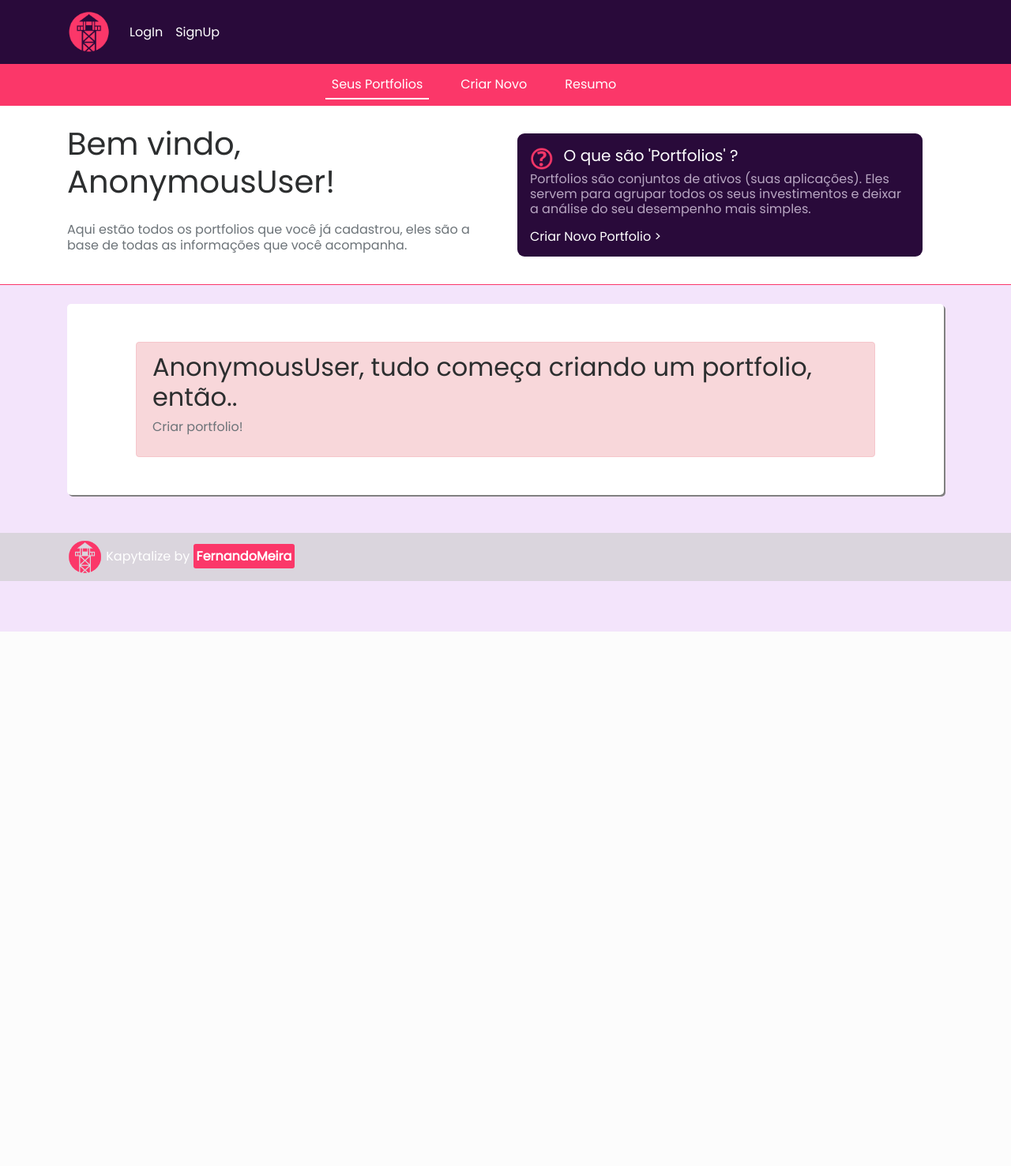
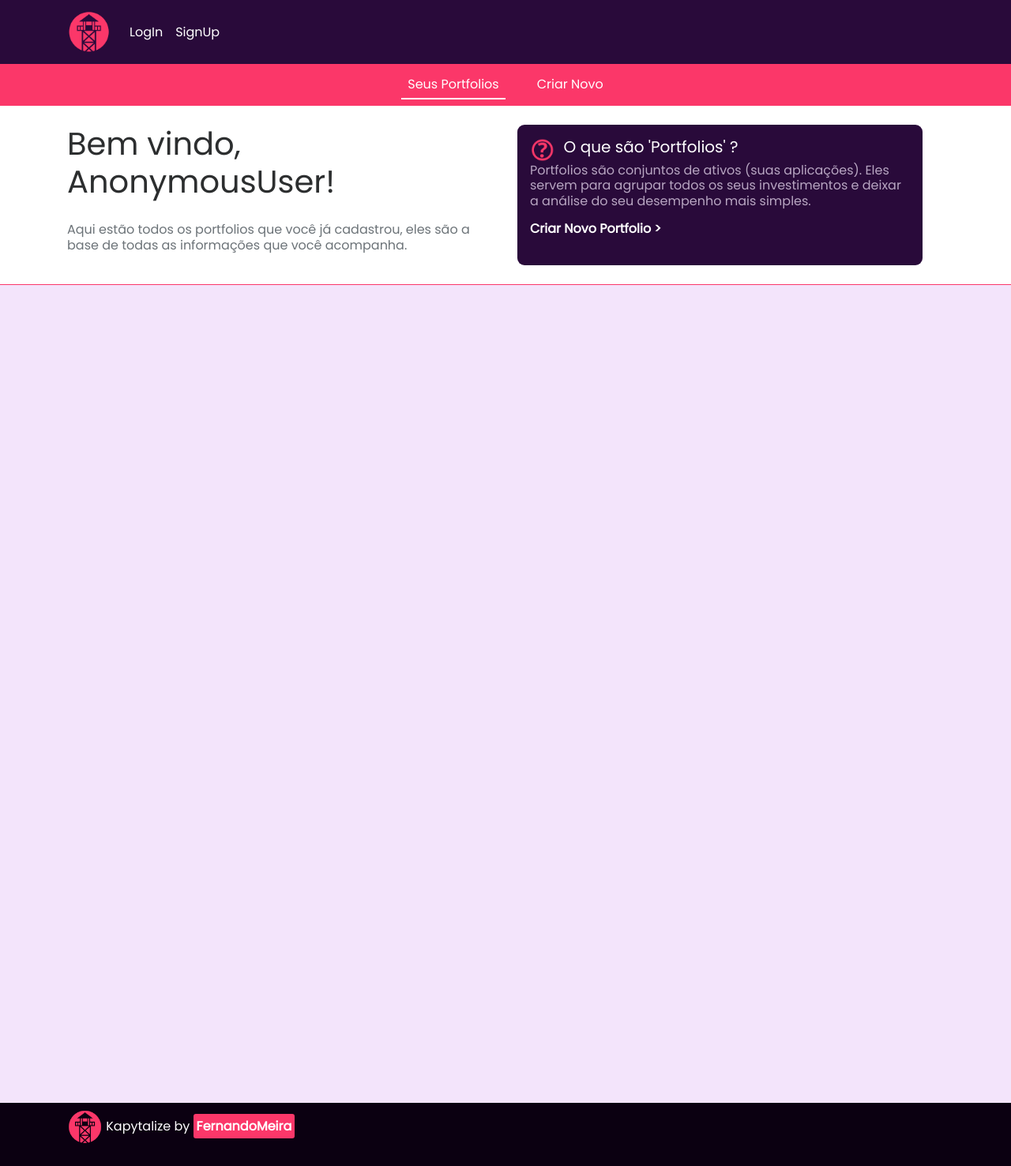
Before and after one commit to fmeiraf/KapytalizeApp, a Django app: page /accounts/logged/ in a window 1280 px wide. Shown: the whole page at 79% size. Before the commit the page ends 800 px from the top, so only its background shows below. Run offline with Django 3.2, Linux system fonts and the light colour scheme; parts of the project's set-up code (start-up, migrations or seed data) failed here and were passed over; some libraries are stand-ins or nearby versions.

Commit message:
added form validation for potfolio creation name duplicate problem, improved design for logged sessions and portfolio list

```diff
--- a/portfolios/models.py
+++ b/portfolios/models.py
@@ -147,6 +147,9 @@
 
     def __str__(self):
         return '{}_{}'.format(self.nome, str(self.user))
+
+    class Meta:
+        unique_together = ('nome', 'user')
 
 class Aplicacao_Custom_Queryset(models.QuerySet):
     def get_tipoAplicacao_list(self, pk):
--- a/portfolios/templates/portfolios/portfolio_list.html
+++ b/portfolios/templates/portfolios/portfolio_list.html
@@ -2,22 +2,81 @@
 {% load staticfiles %}
 {% load bootstrap3 %}
 
+{% block extrahead %}
+  <script type="text/javascript">
+
+  </script>
+{% endblock extrahead %}
+
 {% block extranav %}
   <nav class="navbar navbar-default navbar-expand-lg navbar-secondary mb-0" role="navigation" id="navbar-secondary">
-    <div class="container">
+    <div class="container d-lg-flex justify-content-center">
+      <div class="d-lg-flex justify-content-end">
+        <div class="col-12 col-auto d-lg-flex justify-content-center">
           <ul class="navbar-nav nav-center">
               <li class="nav-item ml-3 mr-3 active"> <a class="nav-link" href="{% url 'portfolios:list' %}">Seus Portfolios</a></li>
               <li class="nav-item ml-3 mr-3"> <a class="nav-link" href="{% url 'portfolios:create' %}">Criar Novo</a></li>
-          <li class="nav-item ml-3 mr-3"> <a class="nav-link" href="{% url 'portfolios:list' %}">Resumo</a></li>
           </ul>
+        </div>
+      </div>
     </div>
   </nav>
 {% endblock extranav %}
 
 {% block pre-content %}
+
+<!-- Modal -->
+<div class="modal fade" id="PortfolioHelpModal" tabindex="-1" role="dialog" aria-labelledby="exampleModalLabel" aria-hidden="true" data-show="{{sem_portfolio|lower}}">
+  <div class="modal-dialog" role="document">
+    <div class="modal-content">
+      <div class="modal-header">
+        <h4 class="modal-title strong-purple" id="exampleModalLabel">Rastreie seus investimentos diariamente em 3 passos:</h4>
+        <button type="button" class="close" data-dismiss="modal" aria-label="Close">
+          <span aria-hidden="true">&times;</span>
+        </button>
+      </div>
+      <div class="modal-body">
+
+        <p id="font-small">
+          <strong>Primeiro Passo:</strong>
+          Cadastre um Portfolio. Portfolio é o nome para o agrupamento
+          dos seus investimentos (Tesouro Direto, Ações, CDBs, etc).
+        </p>
+
+        <p id="font-small">
+          <strong>Segundo Passo:</strong>
+          Edite seu Portfolio incluindo todos os investimentos que você
+          quer acompanhar. <br>
+          <small>* Verifique na sua corretora suas notas de corretagem
+          para inserir os valores corretos de quando você adquiriu seus ativos.</small>
+        </p>
+
+        <p id="font-small">
+          <strong>Terceiro Passo:</strong>
+          Agora você receberá e-mail todos os dias com o desempenho das suas aplicações.
+          Além de tudo você pode acessar essa área de usuário para acessar detalhamentos
+          exclusivos sobre o andamento do seus investimentos.
+        </p>
+
+        <p id="font-small">
+          <strong>Aproveite!</strong><br>
+          Espero que você goste :) <br><br>
+          <small><i>Fernando, criador do Kapytalize.</i></small>
+        </p>
+
+
+      </div>
+      <div class="modal-footer">
+        <a id="modalPurpleBtn" class="buton-purple" href="{% url 'portfolios:create' %}">Criar Portfolio</a>
+      </div>
+    </div>
+  </div>
+</div>
+
+
   <div class="pre-content-body p-4 mb-2">
     <div class="container">
-      <div class="row d-lg-flex align-items-center">
+      <div class="row d-lg-flex justify-content-center">
         <div class="col-6">
           <h1 id="font-dark">Bem vindo, {{user}}!</h1> <br>
           <p id="font-darkish">Aqui estão todos os portfolios que você já cadastrou,
@@ -25,11 +84,13 @@
         </div>
         <div class="col-6">
           <div class="info-card p-3">
-              <div class="row d-lg-flex align-items-center">
+              <div class="row d-lg-flex justify-content-center">
                 <div class="col-1">
+                  <button type="button" class="btn btn-link m-0 p-0 ml-auto" data-toggle="modal" data-target="#PortfolioHelpModal">
                     <img src="{% static 'HaluuraApp/imgs/interrogation.png' %}" width="30" height="30" alt="">
+                  </button>
                 </div>
-                <div class="col-11">
+                <div class="col-11 no-gutters">
                   <h5>O que são 'Portfolios' ?</h5>
                 </div>
               </div>
@@ -44,7 +105,7 @@
              <div class="row">
                <div class="col">
                  <a href="{% url 'portfolios:create' %}">
-                   Criar Novo Portfolio >
+                   <strong>Criar Novo Portfolio > </strong>
                  </a>
                </div>
              </div>
@@ -60,18 +121,25 @@
 {% block content %}
 
 <div class="container content-section">
-  {% if not portfolios_exist %}
+  {% if sem_portfolio %}
     <div class="row d-lg-flex justify-content-center m-4">
-      <div class="alert alert-danger m-5 d-lg-flex justify-content-center" role="alert" >
+      <div class="m-5 d-lg-flex justify-content-center" role="alert" >
         <a href="{% url 'portfolios:create' %}">
+          <div class="">
             <h2 id="font-dark"> {{user}}, tudo começa criando um portfolio, então..  </h2>
-          <p id="font-darkish"> Criar portfolio! </p>
+          </div>
+          <div class="d-lg-flex justify-content-center">
+            <h4 id="strong-purple" class="buton-purple text-center"> Criar portfolio! </h4>
+          </div>
+
         </a>
       </div>
     </div>
     {% else %}
-      {% for portfolio, valorByTipo in portfolios_completo.items  %}
-        <div class="row">
+
+        <div class="row d-lg-flex justify-content-start">
+          {% for portfolio, attribs in portfolio_dados.items  %}
+          <div class="col">
             <div class="card portfolio-card m-3" style="width: 18rem;">
                 <div class="card-top p-2">
                   <div class="container">
@@ -83,30 +151,33 @@
                       </div>
                       <div class="col">
                         <div class="card-top-frame d-lg-flex align-items-center p-2 m-1">
-                          <h1>{{ ganho|floatformat:'0' }}%</h1>
+                          <h1>{{ attribs.GanhoPerc|floatformat:'0' }}%</h1>
                         </div>
                       </div>
                       <div class="col">
                       </div>
                     </div>
                     <div class="row card-top-legend pt-1 m-0 text-right">
-                      <p class="p-0 m-0" id="light-card">Valor Inicial: {{valorTotalAplicado}}</p>
-                      <p class="p-0 m-0" id="light-card">Valor Atualizado: {{valorTotalAtualizado}}</p>
+                      <p class="p-0 m-0" id="light-card">Valor Inicial: {{attribs.valorAplicado|floatformat:'0'}}</p>
+                      <p class="p-0 m-0" id="light-card">Valor Atualizado: {{attribs.valorAtualizado|floatformat:'0'}}</p>
                     </div>
 
                   </div>
                 </div>
-                <div class="card-body">
-                  <h3 class="c-title text-center" id="font-dark">{{ portfolio.nome }}</h3>
-                  <p class="c-text" id="font-darkish">Criado em: {{ portfolio.data_criacao.date }}</p>
+                <div class="card-body d-lg-flex justify-content-end">
+                  <div class="row">
+                    <div class="col-12 d-lg-flex justify-content-center">
+                        <h3 class="c-title text-center" id="font-dark">{{ portfolio.nome }}</h3><br>
                     </div>
-              <ul class="list-group list-group-flush p-0 m-0">
-                {% for tipo, valores in valorByTipo.items %}
-                  <li class="list-group-item">
-                    <p> {{tipo}} : {{valores.valor}} </p>
-                  </li>
-                {% endfor %}
-              </ul>
+
+                    <div class="w-100 d-none d-md-block"></div>
+
+                    <div class="col-12 d-lg-flex justify-content-center">
+                        <a class="buton strong-purple" href="{% url 'portfolios:resumo' pk=portfolio.pk %}">Ver Desempenho</a>
+                    </div>
+                  </div>
+                </div>
+
               <div class="card-body p-0">
                 <div class="row card-bottom ">
                   <div class="col card-buton-bottom-right">
@@ -126,12 +197,18 @@
                 </div>
               </div>
            </div>
-
+          </div>
         {% endfor %}
       {% endif %}
   </div>
 </div>
+</div>
 
 
-
+<script type="text/javascript">
+  // Action on form additions
+    if ({{sem_portfolio|lower}}==true) {
+      $('#PortfolioHelpModal').modal('show')
+    }
+</script>
 {% endblock content %}
--- a/static/HaluuraApp/css/master.css
+++ b/static/HaluuraApp/css/master.css
@@ -13,6 +13,10 @@
   font-size: 1rem;
 }
 
+#font-small{
+  font-size: .95rem !important;
+}
+
 .strong-purple{
   color: #290a3a !important;
 }
@@ -22,11 +26,21 @@
   border-radius: 3px;
 }
 
-body{
-  position: relative;
+html, body{
   margin: 0;
   display: block;
-  min-height: 100%;
+  min-height: 980px;
+  height: 100%;
+
+}
+
+footer {
+  position: relative;
+  /* negative value of footer height */
+  height: 80px;
+  clear: both;
+  width:100%;
+  font-size: 0.7rem;
 }
 
 h1,h2,h3,h4,h5, {
@@ -47,6 +61,12 @@
 
 a:hover {
   color: #fb3769;
+}
+
+
+
+#main {
+  min-height: 100%;
 }
 
 .custom-container{
@@ -355,19 +375,22 @@
 
 .nav-center {
   position: relative;
-  left: 28%;
 }
 
 .active {
   border-bottom: 2px solid white ;
 }
 
-/* ##### NAVBAR ##### */
+/* ##### FOOTER ##### */
 
 .footer{
-  background-color: #dad5dd;
+  background-color: #0b0011;
   width: 100%;
+  height: 100%;
   color: white;
+  position: relative;
+  margin-top: -400px;
+  font-size: 0.5em !important;
 }
 
 #logo-brand{
@@ -391,6 +414,18 @@
   border-radius: 12px;
 }
 
+.buton-purple {
+  background-color: #290a3a;
+  color: white;
+  font-size: 1rem;
+  padding: 10px;
+  text-align: center;
+  text-decoration: none;
+  display: inline-block;
+  margin: 2px 2px;
+  border-radius: .25rem;
+}
+
 .buton {
   background-color: transparent;
   border: 2px solid #fb3769;
@@ -403,6 +438,12 @@
   margin: 2px 2px;
   border-radius: 12px;
 }
+
+/* ##### MODALS ##### */
+#PortfolioHelpModal {
+
+}
+
 
 /* ##### MEDIA QUERIES ##### */
 
--- a/templates/base.html
+++ b/templates/base.html
@@ -50,7 +50,7 @@
         <ul class="navbar-nav ml-auto d-lg-flex align-items-center">
 
           <li class="nav-item ml-auto align-middle">
-            <a class="nav-link a-navbar d-lg-flex align-items-center" href="{% url 'accounts:logout' %}">
+            <a class="nav-link a-navbar d-lg-flex align-items-center" href="#">
               <img src="{% static 'HaluuraApp/imgs/AccountOptions.png' %}" class="p-1" width="35" height="35" alt="Conta">
               <span>Sua Conta</span>
             </a>
@@ -75,11 +75,12 @@
 
     {% block pre-content %}{% endblock pre-content %}
 
-    <div class="container">
+    <div class="container" id="main">
       {% block content %}
       {% endblock %}
     </div>
 
+    <footer>
       <div class="footer p-2 mt-5">
         <div class="container">
           <div class="row">
@@ -93,6 +94,8 @@
           </div>
         </div>
       </div>
+    </footer>
 
   </body>
+
 </html>
```
Also changed, not shown: portfolios/forms.py (+13 -0 lines), portfolios/templates/portfolios/manage_portfolio.html (+20 -10 lines), portfolios/templates/portfolios/portfolio_create_form.html (+9 -4 lines), portfolios/templates/portfolios/portfolio_delete.html (+7 -6 lines), portfolios/templates/portfolios/resumo.html (+2 -6 lines), portfolios/views.py (+19 -22 lines), static/HaluuraApp/css/login.css (+6 -2 lines), static/HaluuraApp/js/tem_portfolio.js (added, +7 -0 lines), portfolios/migrations/0014_auto_20190811_1354.py (added). Lines whose indentation alone changed are shown as unchanged.
